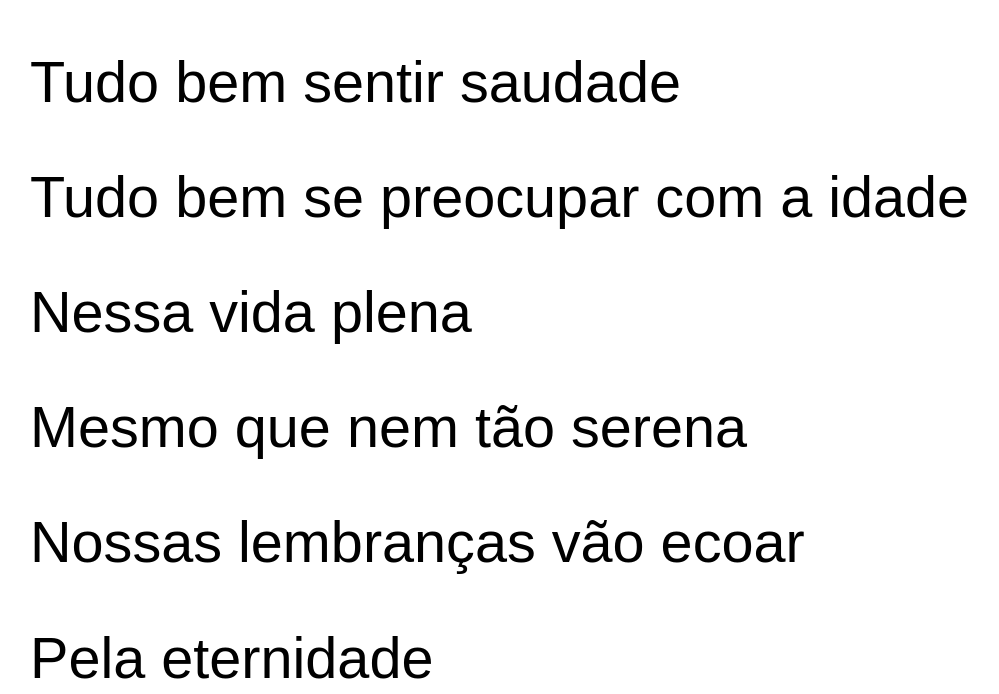
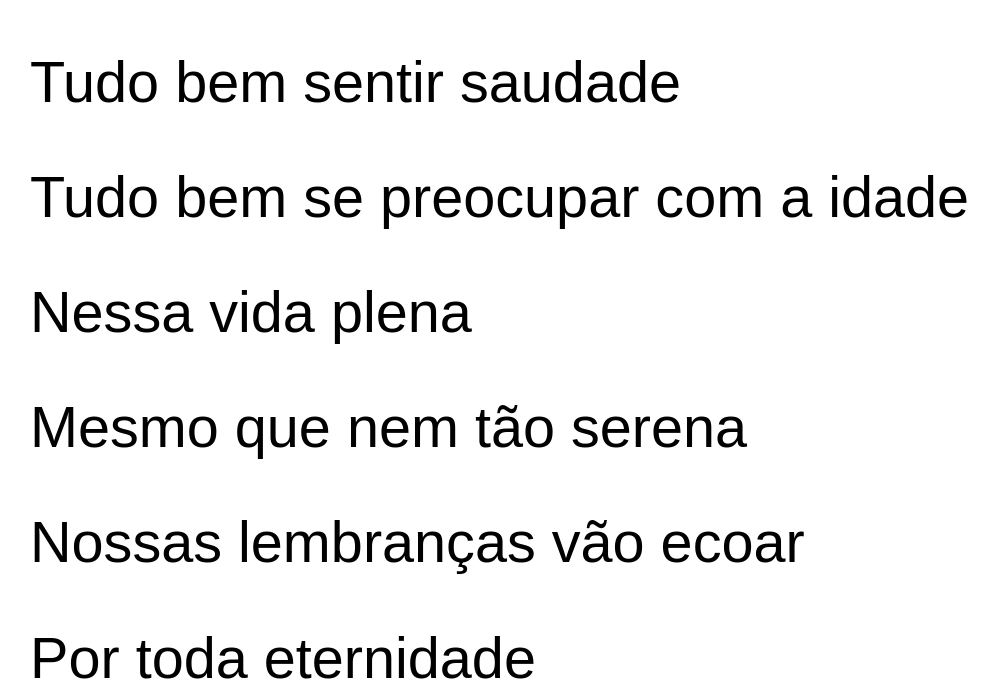
Before and after one commit to jorgefelipedev/maquina-do-tempo, a plain HTML site: page index.html in a window 1280 px wide. Shown: the part 5906-6600 px from the top of the page, without its empty margins (0-999 px from the left). Drawn offline with Linux system fonts and the light colour scheme; a web font is replaced by a local one.

Commit message:
Corrigindo o texto

```diff
--- a/index.html
+++ b/index.html
@@ -87,7 +87,7 @@
             Nessa vida plena <br>
             Mesmo que nem tão serena <br>
             Nossas lembranças vão ecoar <br>
-            Pela eternidade
+            Por toda eternidade
         </p>
     </section>
     <footer>
```
